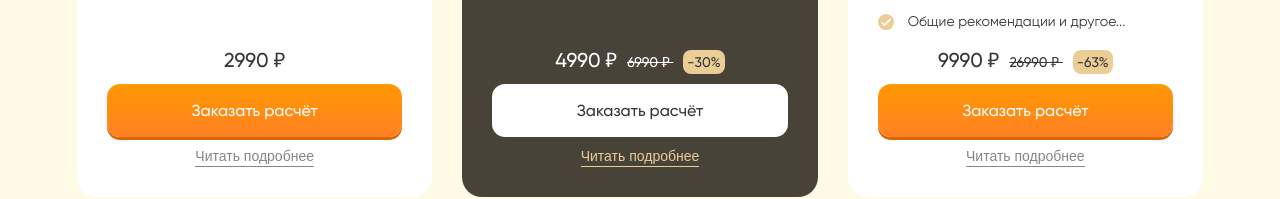
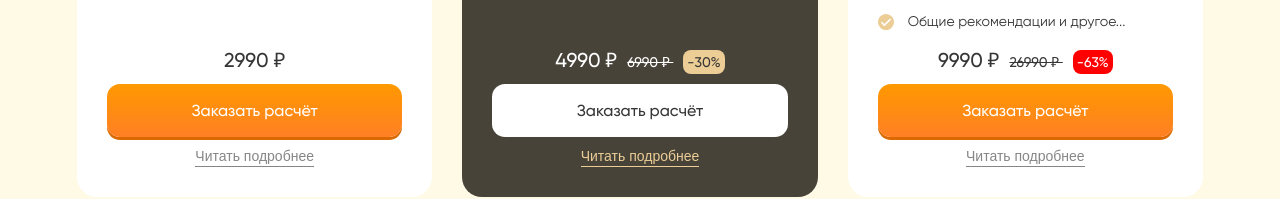
Before and after one commit to anastasiacheb/newtest, a plain HTML site: page index.html in a window 1280 px wide. Shown: the part 1430-1629 px from the top of the page. Drawn offline with nearby package versions, Linux system fonts and the light colour scheme.

Commit message:
neeeewwww

```diff
--- a/index.html
+++ b/index.html
@@ -493,7 +493,7 @@
             </div>
             </div>
             <div>
-              <p class="card-p">9990 ₽ &nbsp;<span class="card__price">26990 ₽&nbsp;</span>&nbsp;&nbsp;<span class="tag">-63%</span></p>
+              <p class="card-p">9990 ₽ &nbsp;<span class="card__price">26990 ₽&nbsp;</span>&nbsp;&nbsp;<span class="tag tag_red">-63%</span></p>
             <button class="button button_s button_orange button_popup1">Заказать расчёт</button>
             <button class="link" onclick="document.location='#услуги'">
               Читать подробнее
```
Also changed, not shown: in-the-photo-yuri-shatunov_7322.jpg (deleted), Дополнения к сайту/Корректировки к сайту/2024-12-09_21-22-40.png (deleted), Дополнения к сайту/Корректировки к сайту/2024-12-09_21-37-14.png (deleted), Дополнения к сайту/Корректировки к сайту/2024-12-09_21-54-29.png (deleted), Дополнения к сайту/Корректировки к сайту/2024-12-10_12-11-15.png (deleted), Дополнения к сайту/Корректировки к сайту/2024-12-10_12-13-07.png (deleted), Дополнения к сайту/Корректировки к сайту/2024-12-12_18-31-22.png (deleted), Дополнения к сайту/Корректировки к сайту/2024-12-12_18-41-44.png (deleted), Дополнения к сайту/Корректировки к сайту/2024-12-12_18-44-58.png (deleted), 9 other files.
